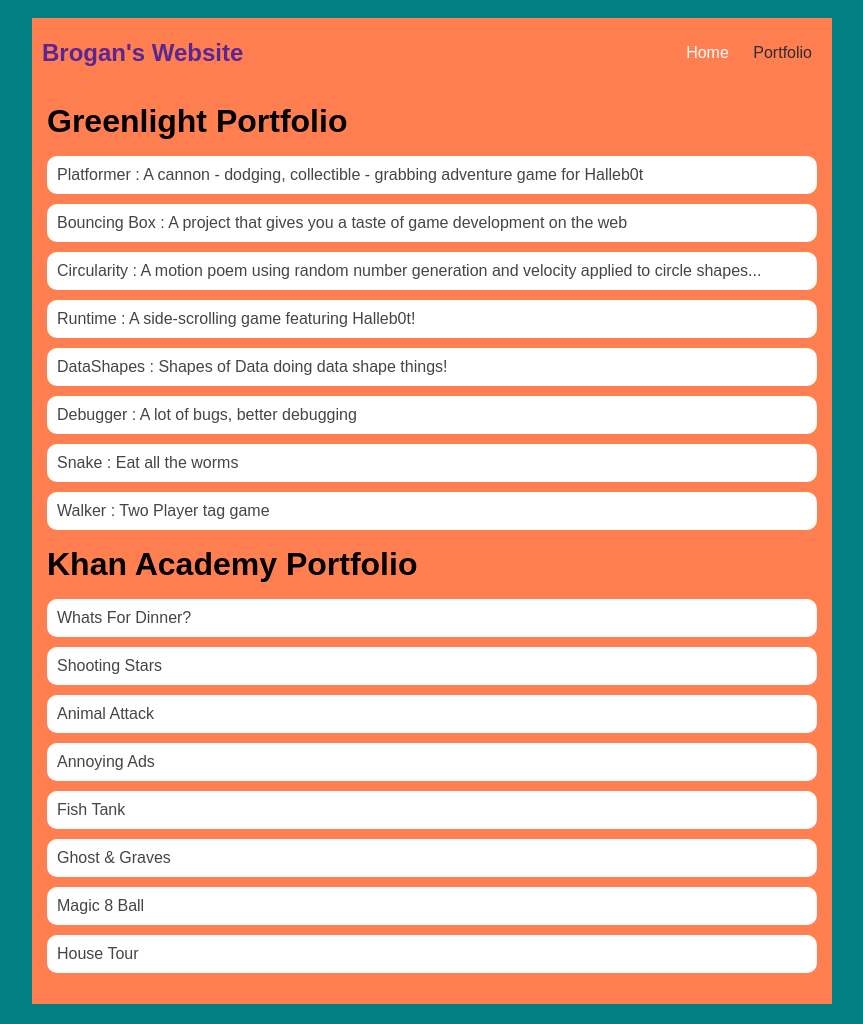
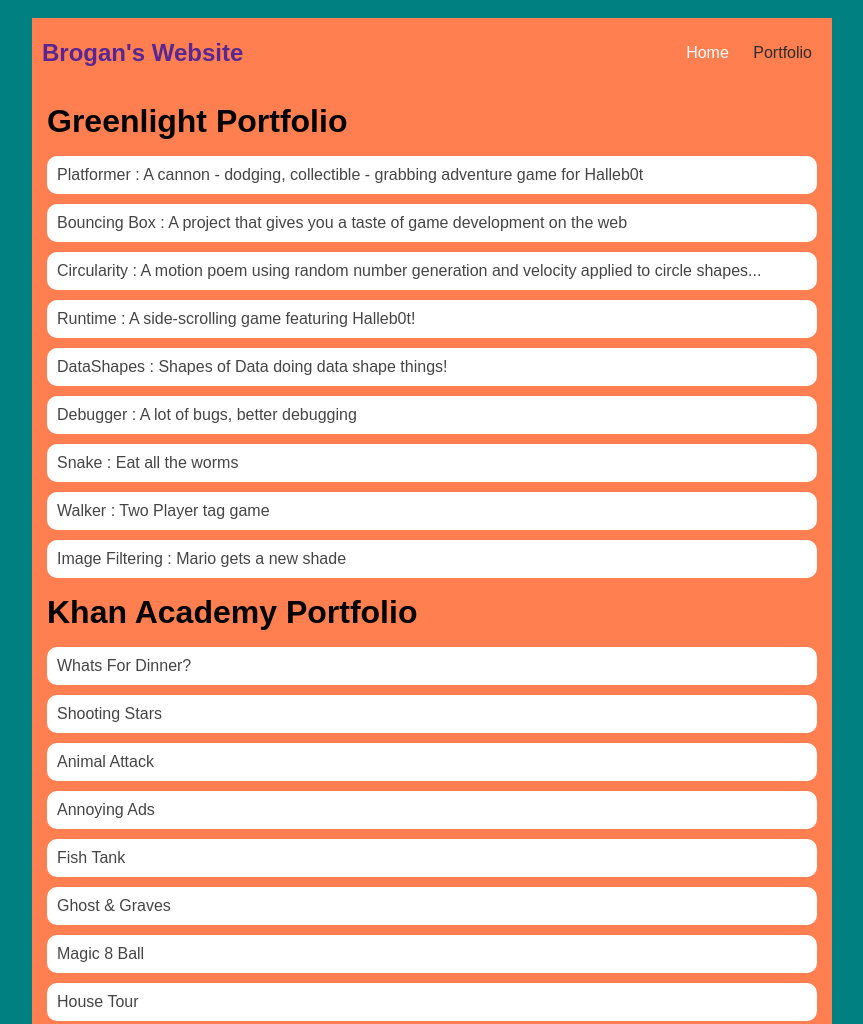
Before and after one commit to broganmulkey/broganmulkey.github.io, a plain HTML site: page portfolio.html in a window 1280 px wide. Shown: the top 1024 px of the page, without its empty margins (208-1071 px from the left). Drawn offline with Linux system fonts and the light colour scheme.

Commit message:
added image filtering

```diff
--- a/portfolio.html
+++ b/portfolio.html
@@ -118,6 +118,7 @@
                         <li><a href="https://broganmulkey.github.io/broganmulkeyASD.github.io/asd-projects/debugging-exercise/">Debugger : A lot of bugs, better debugging</a></li>
                         <li><a href="https://broganmulkey.github.io/broganmulkeyASD.github.io/asd-projects/snake/">Snake : Eat all the worms </a></li>
                         <li><a href="https://broganmulkey.github.io/broganmulkeyASD.github.io/asd-projects/walker/">Walker : Two Player tag game </a></li>
+                        <li><a href="https://broganmulkey.github.io/broganmulkeyASD.github.io/asd-projects/image-filtering/">Image Filtering : Mario gets a new shade </a></li>
 
 
                     </ul>
```
